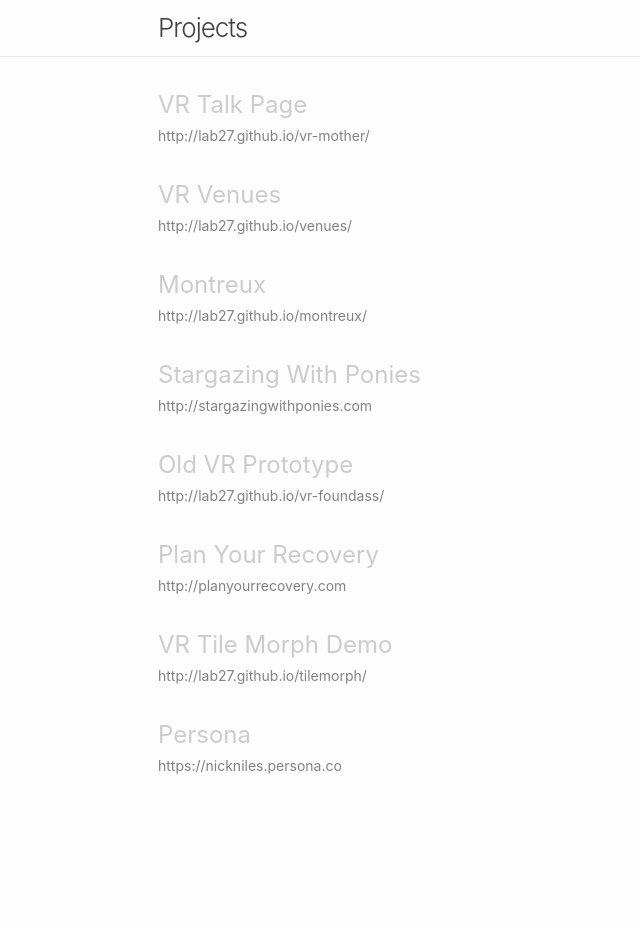
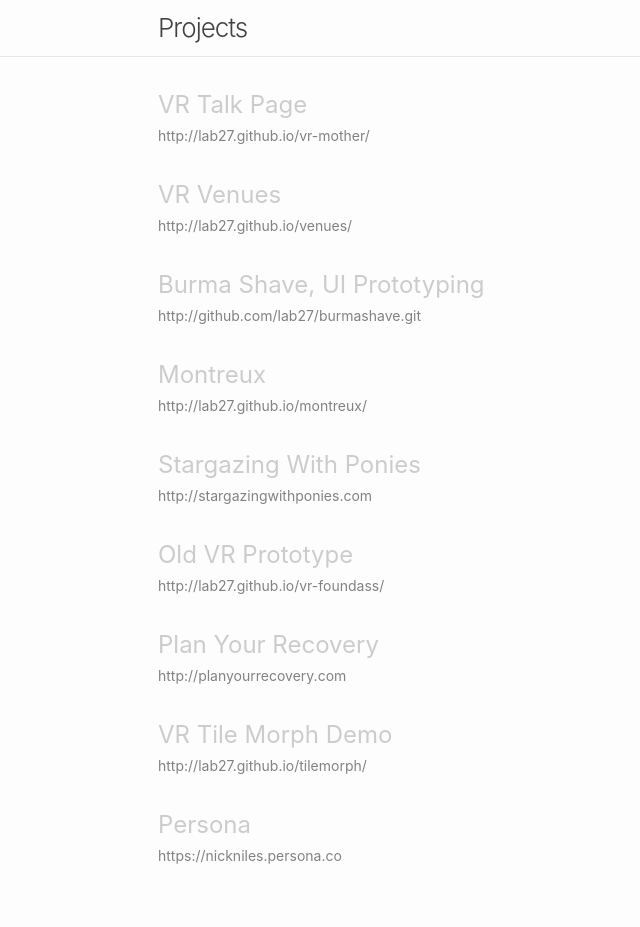
Before and after one commit to lab27/lab27.github.io, a Jekyll site: the page built from index.html, in a window 1280 px wide. Shown: the whole page, without its empty margins (112-752 px from the left). Built offline with Jekyll 4.4.1, drawn with Linux system fonts in a browser that asks for light colours; before the commit the page ends 900 px from its top, so only the background shows below that.

Commit message:
add burma shave

```diff
--- a/_data/pages.yml
+++ b/_data/pages.yml
@@ -2,6 +2,8 @@
   url: http://lab27.github.io/vr-mother/
 - title: VR Venues
   url: http://lab27.github.io/venues/
+- title: Burma Shave, UI Prototyping
+  url: http://github.com/lab27/burmashave.git
 - title: Montreux
   url: http://lab27.github.io/montreux/
 - title: Stargazing With Ponies
```
